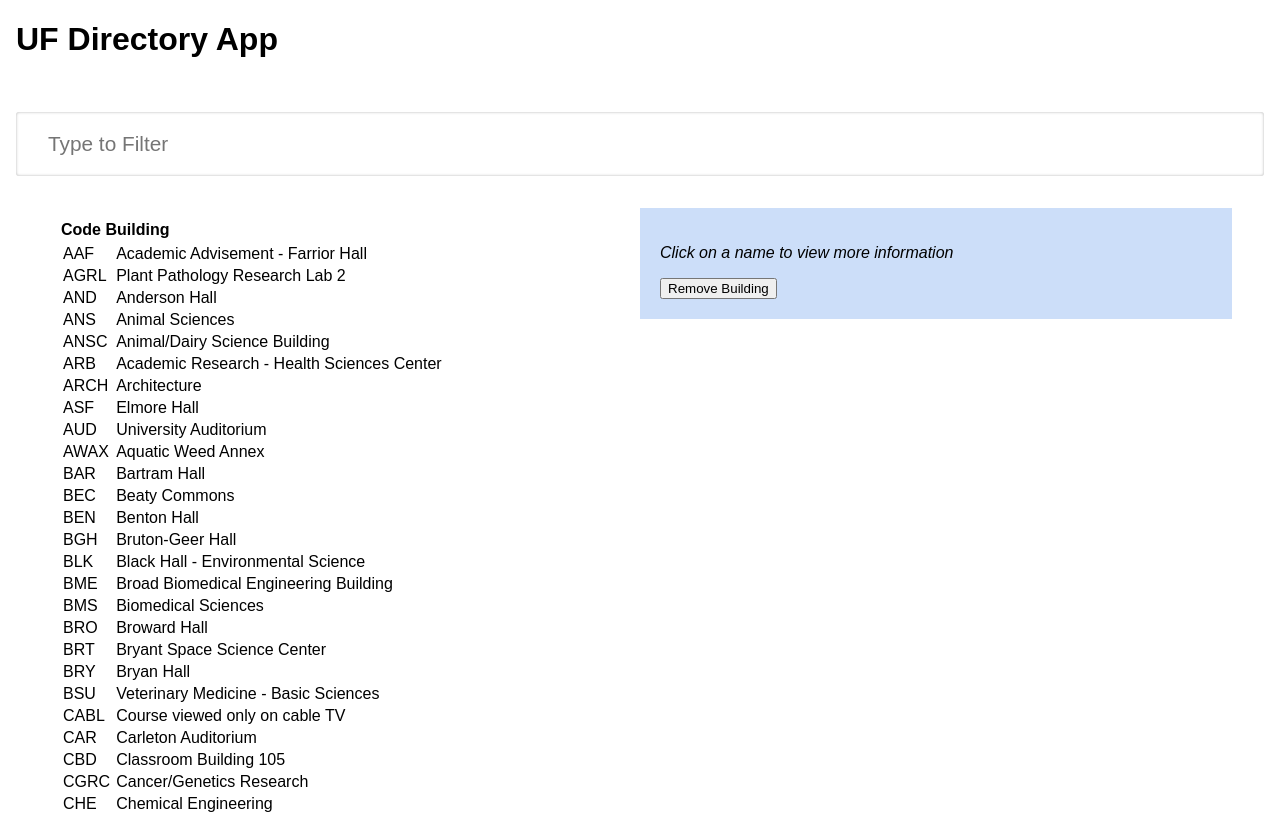
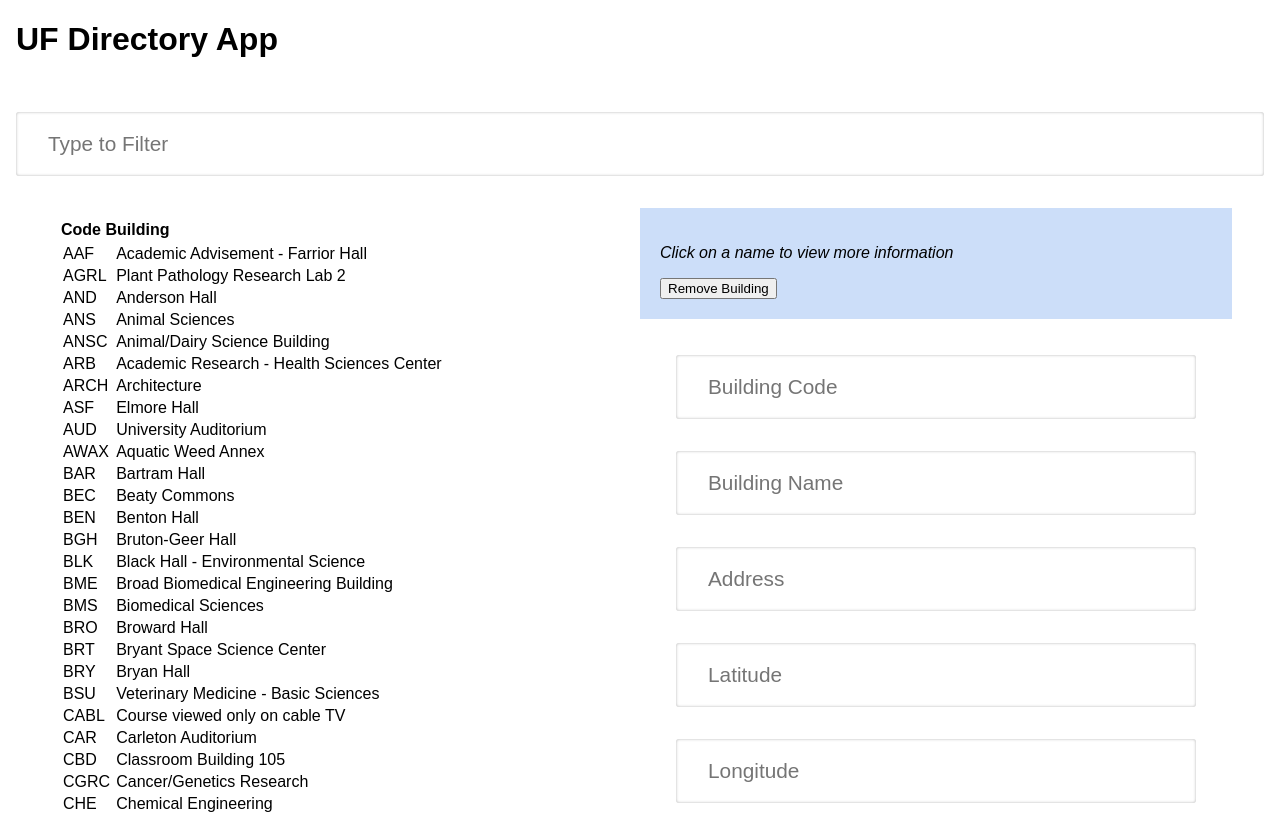
Before and after one commit to austinappel/Bootcamp4, a React (Create React App) app: page / in a window 1280 px wide. Shown: the top 814 px of the page. Built offline with nearby package versions, Linux system fonts and the light colour scheme.

Commit message:
can add building now

```diff
--- a/src/App.js
+++ b/src/App.js
@@ -12,7 +12,9 @@ class App extends React.Component {
     this.state = {
       filterText: '',
       selectedBuilding: 0,
-      removedBuildings: []
+      removedBuildings: [],
+      addedBuildings: [],
+      dataLength: 149
     };
   }
 
@@ -36,8 +38,20 @@ class App extends React.Component {
     this.setState({
       removedBuildings: newArray
     })
+  }
 
-    console.log("Removed buildings: ", this.state.removedBuildings)
+  addedUpdate(building) {
+    var newArray = this.state.addedBuildings;
+    newArray.push(building);
+    this.setState({
+      addedBuildings: newArray
+    })
+  }
+
+  lengthUpdate() {
+    this.setState({
+      dataLength: this.state.dataLength + 1
+    })
   }
 
   render() {
@@ -67,6 +81,7 @@ class App extends React.Component {
                     filterText={this.state.filterText}
                     selectedUpdate={this.selectedUpdate.bind(this)}
                     removedBuildings={this.state.removedBuildings}
+                    addedBuildings={this.state.addedBuildings}
                   />
                 </table>
               </div>
@@ -81,6 +96,14 @@ class App extends React.Component {
                 selectedBuilding={this.state.selectedBuilding}
               />
             </div>
+            <div className="column2-2">
+              <AddBuilding
+                addedBuildings={this.addedBuildings}
+                addedUpdate={this.addedUpdate.bind(this)}
+                dataLength={this.state.dataLength}
+                lengthUpdate={this.lengthUpdate.bind(this)}
+              />
+            </div>
           </div>
           <Credit />
         </main>
--- a/src/components/AddBuilding.js
+++ b/src/components/AddBuilding.js
@@ -1,13 +1,55 @@
 import React from 'react';
 
 class AddBuilding extends React.Component {
+
+    addBuilding = () => {
+        const building = {
+            id: this.props.dataLength,
+            code: document.getElementById("codeValue").value,
+            name: document.getElementById("nameValue").value,
+            address: document.getElementById("addressValue").value,
+            coordinates: {
+                latitude: document.getElementById("latValue").value,
+                longitude: document.getElementById("longValue").value
+            }
+        };
+
+        this.props.lengthUpdate();
+        this.props.addedUpdate(building);
+    }
 
 	render() {
 		return (
             <form>
                 <input
+                    type="text"
+                    placeholder="Building Code"
+                    id="codeValue"
+                />
+                <input
+                    type="text"
+                    placeholder="Building Name"
+                    id="nameValue"
+                />
+                <input
+                    type="text"
+                    placeholder="Address"
+                    id="addressValue"
+                />
+                <input
+                    type="text"
+                    placeholder="Latitude"
+                    id="latValue"
+                />
+                <input
+                    type="text"
+                    placeholder="Longitude"
+                    id="longValue"
+                />
+                <input
                     type="button"
                     value="Add Building"
+                    onClick={this.addBuilding}
                 />
             </form>
         )
--- a/src/components/BuildingList.js
+++ b/src/components/BuildingList.js
@@ -5,7 +5,24 @@ class BuilingList extends React.Component {
 	render() {
 		//console.log('This is my directory file', this.props.data);
 
-		const { data } = this.props;
+		var { data } = this.props;
+
+		var newData = data.slice();
+		newData = newData.concat(this.props.addedBuildings)
+
+		data = newData;
+		//var newData = this.props.addedBuildings;
+
+
+		//var newData = this.props.data;
+		//newData.push(this.props.addedBuildings);
+
+		//console.log("To add: ", this.props.addedBuildings);
+		console.log("New Data: ", newData);
+		console.log("Added Buildings: ", this.props.addedBuildings)
+
+		//data = newData;
+
 		const filterText = this.props.filterText;
 
 		const buildingList = data
--- a/src/index.css
+++ b/src/index.css
@@ -60,6 +60,12 @@ td:hover {
 	background-color: #ccdef9;
 }
 
+.column2-2 {
+	float: left;
+	width: 50%;
+	padding: 20px;
+}
+
 /* ##### Rows ##### */
 .row {
 	margin: 1rem;
```
